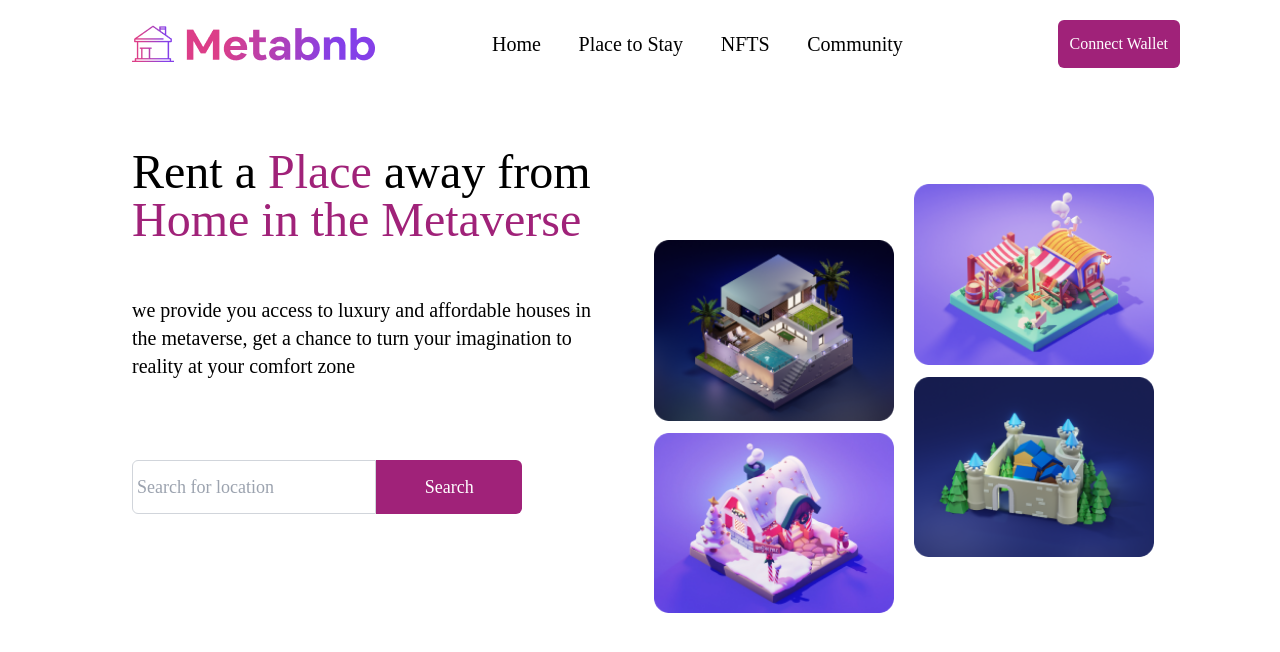
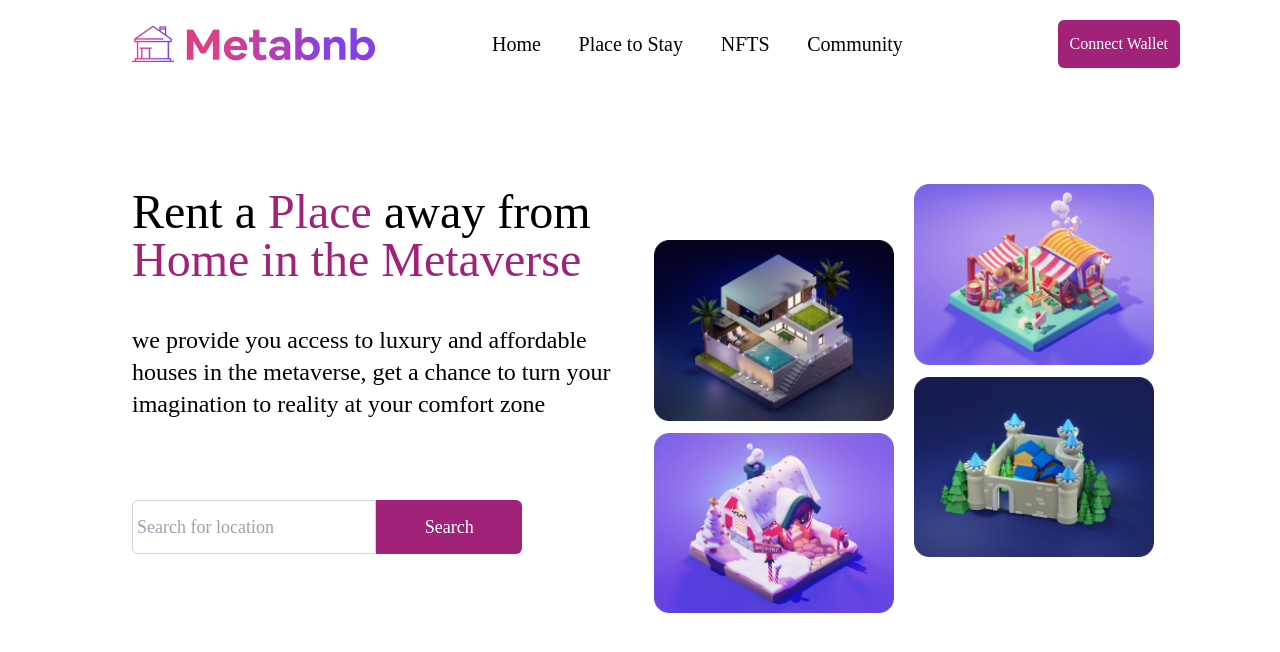
Before and after one commit to himarnoel/Zuri-stage-3, a React (Vite) app: page / in a window 1280 px wide. Shown: the top 652 px of the page. Built offline with nearby package versions, Linux system fonts and the light colour scheme; a web font is replaced by a local one.

Commit message:
working on responsiveness"

```diff
--- a/src/components/Hero.jsx
+++ b/src/components/Hero.jsx
@@ -8,23 +8,23 @@ const Hero = () => {
     <div>
       <div className="w-full grid lg:grid-cols-2   text-black lg:mt-32  mt-10 justify-between ">
         <div className="p-5">
-          <p className="text-5xl mb-3 text-center lg:text-left">
+          <p className="text-5xl mb-3 text-center lg:text-left mt-10">
             Rent a <a className="text-[#A02279]">Place</a> away from
             <br />
             <a className="text-[#A02279]">Home in the Metaverse</a>
           </p>
-          <p className="lg:pt-10 lg:text-xl text-center text-lg  lg:text-left font-normal ">
+          <p className="md:mt-10 lg:mt-10 lg:text-xl xl:text-2xl text-center text-lg  lg:text-left font-normal md:text-3xl ">
             we provide you access to luxury and affordable houses in the
             metaverse, get a chance to turn your imagination to reality at your
             comfort zone
           </p>
-          <div className="flex lg:mt-20  mt-16 mx-auto ">
+          <div className="flex lg:mt-20  mt-16 mx-auto md:justify-center lg:justify-start">
             <input
               type="text"
               placeholder="Search for location"
               aria-label="Search"
               type="search"
-              className=" lg:w-[50%] lg:py-3 py-1.5  px-1 w-60 bg-white rounded-l-md border border-solid text-sm lg:text-lg border-gray-300 "
+              className="md:w-[70%]  lg:w-[50%] lg:py-3 py-1.5  px-1 w-60 bg-white rounded-l-md border border-solid text-sm lg:text-lg border-gray-300 "
             />
             <button className="lg:w-[30%] py-1.5  w-20 rounded-r-md text-white  bg-[#A02279] lg:text-lg  ">
               Search
@@ -36,24 +36,24 @@ const Hero = () => {
             <img
               src={img1}
               alt=""
-              className="object-contain w-36 lg:w-60 mb-3 2xl:w-80 "
+              className="object-contain w-36 md:w-72 lg:w-60 mb-3 2xl:w-80 "
             />
             <img
               src={img4}
               alt=""
-              className="object-contain w-36 lg:w-60 2xl:w-80  "
+              className="object-contain w-36 md:w-72 lg:w-60 2xl:w-80  "
             />
           </div>
           <div className="flex flex-col ">
             <img
               src={img3}
               alt=""
-              className="object-contain w-36 lg:w-60 mb-3 2xl:w-80 "
+              className="object-contain w-36 lg:w-60 mb-3 2xl:w-80 md:w-72 "
             />
             <img
               src={img2}
               alt=""
-              className="object-contain w-36 lg:w-60 2xl:w-80 "
+              className="object-contain w-36 lg:w-60 2xl:w-80 md:w-72"
             />
           </div>
         </div>
```
